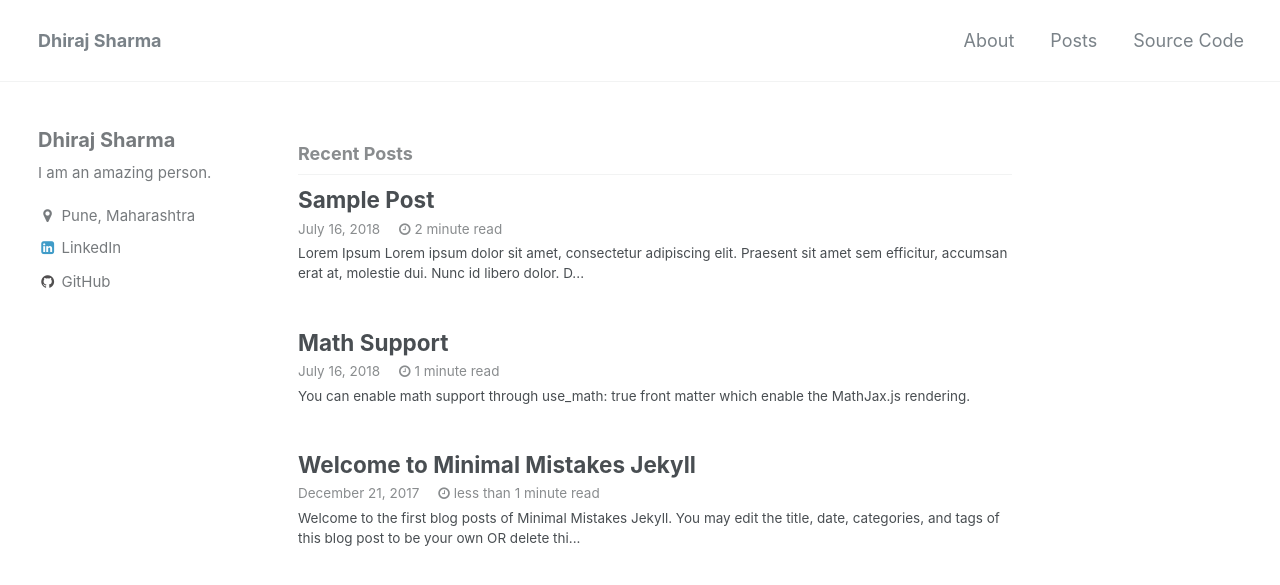
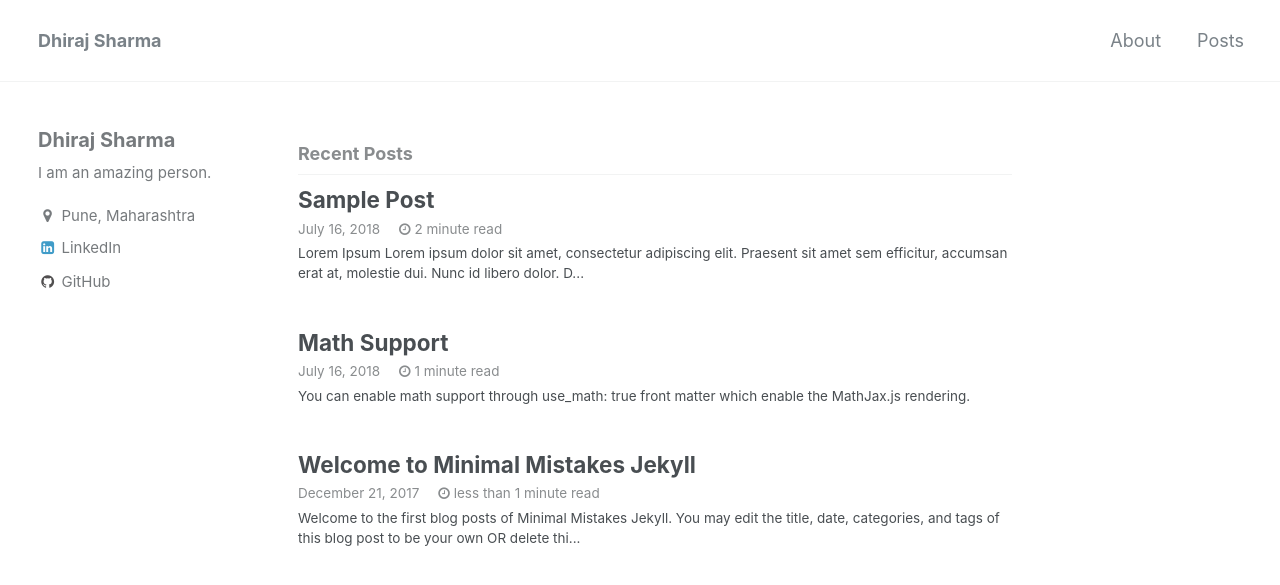
Before and after one commit to Dhiraj240/dhiraj240.github.io, a Jekyll site: the page built from index.html, in a window 1280 px wide and 900 px high. Shown: the top 585 px of the window. Built offline with Jekyll 4.4.1, drawn with Linux system fonts in a browser that asks for light colours; the list of posts is cut into pages by our own code.

Commit message:
Setup Nav Bars

```diff
--- a/_data/navigation.yml
+++ b/_data/navigation.yml
@@ -4,8 +4,6 @@ main:
     url: /about/
   - title: "Posts"
     url: /posts/
-  - title: "Source Code"
-    url: https://github.com/limyunkai19/minimal-mistakes-jekyll
   # - title: "Sample Collections"
   #   url: /collection-archive/
   # - title: "Sitemap"
```
